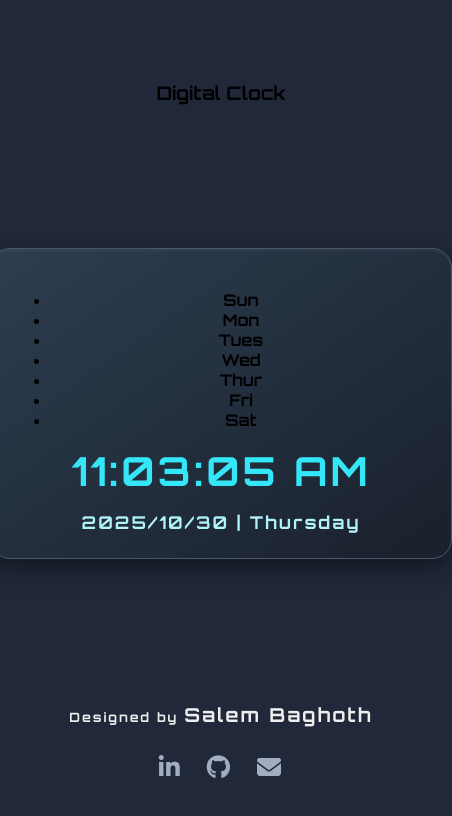
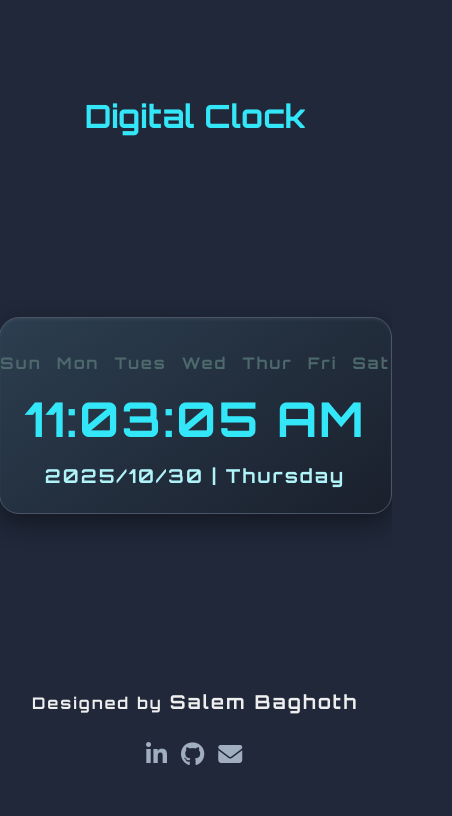
Before and after one commit to salem83-Dev/Digital-Clock, a plain HTML site: page index.html in a window 390 px wide. Shown: the whole page, 452 px wide, since content can reach past the window. Drawn offline with Linux system fonts and the light colour scheme.

Commit message:
Enhance styles for responsiveness and layout

```diff
--- a/style.css
+++ b/style.css
@@ -20,11 +20,41 @@ body {
     min-width: 400px;
 }
 
+.title {
+    color: #34E7F8;
+    font-size: 2.4rem;
+    margin: 20px 0 40px 0;
+    text-align: center;
+    font-weight: bold;
+}
+
+.container .days-names {
+    list-style: none;
+    padding: 0;
+    margin: 0;
+    display: flex;
+    justify-content: center;
+    gap: 20px;
+    margin: 10px 0 15px 0;
+}
+
+.container .days-names li {
+    font-size: 1.2rem;
+    font-weight: 500;
+    letter-spacing: 2px;
+    color: #4d696b;
+}
+
+.container .days-names li.active {
+    color: #34E7F8;
+    font-weight: 700;
+}
+
 .container .digital-clock {
     margin: 5px 0  15px 0;
     font-size: 4rem;
     font-weight: 700;
-    letter-spacing: 5px;
+    letter-spacing: 4px;
     color: #34E7F8;
 }
 
@@ -42,6 +72,7 @@ body {
   letter-spacing: 2px;
   color: #eee;
   margin-top: 25px;
+  text-align: center;
 }
 
 .sign span {
@@ -58,7 +89,7 @@ body {
     .social-links {
         display: flex;
         justify-content: center;
-        gap: 25px;
+        gap: 12px;
         margin-top: 25px;
     }
 
@@ -75,23 +106,55 @@ body {
 
 
 /* responsive */
-@media (max-width: 480px) {
+@media (max-width: 600px) {
     .container {
+        min-width: 0;
+        width: 90%;
         padding: 25px 20px;
-    width: 95%;
+    }
+
+    .title {
+        font-size: 2rem;
+        margin-bottom: 30px;
     }
 
     .container .digital-clock {
-    font-size: 2.5rem;
-    letter-spacing: 3px;
+        font-size: 3rem;
+        letter-spacing: 2px;
+    }
+
+    .container .days-names {
+        gap: 15px;
+    }
+
+    .container .days-names li {
+        font-size: 1rem;
     }
 
     .full_year {
-    font-size: 1.1rem;
+        font-size: 1.2rem;
+    }
 }
 
-    .sign {
-    font-size: 0.8rem;
-    margin-top: 20px;
+@media (max-width: 380px) {
+    .container .digital-clock {
+        font-size: 2.3rem;
+        letter-spacing: 1px;
+    }
+
+    .container .days-names {
+        gap: 10px;
+    }
+
+    .container .days-names li {
+        font-size: 0.9rem;
+    }
+
+    .full_year {
+        font-size: 1rem;
+    }
+
+    .title {
+        font-size: 1.8rem;
     }
 }
```
Lines whose indentation alone changed are shown as unchanged.
